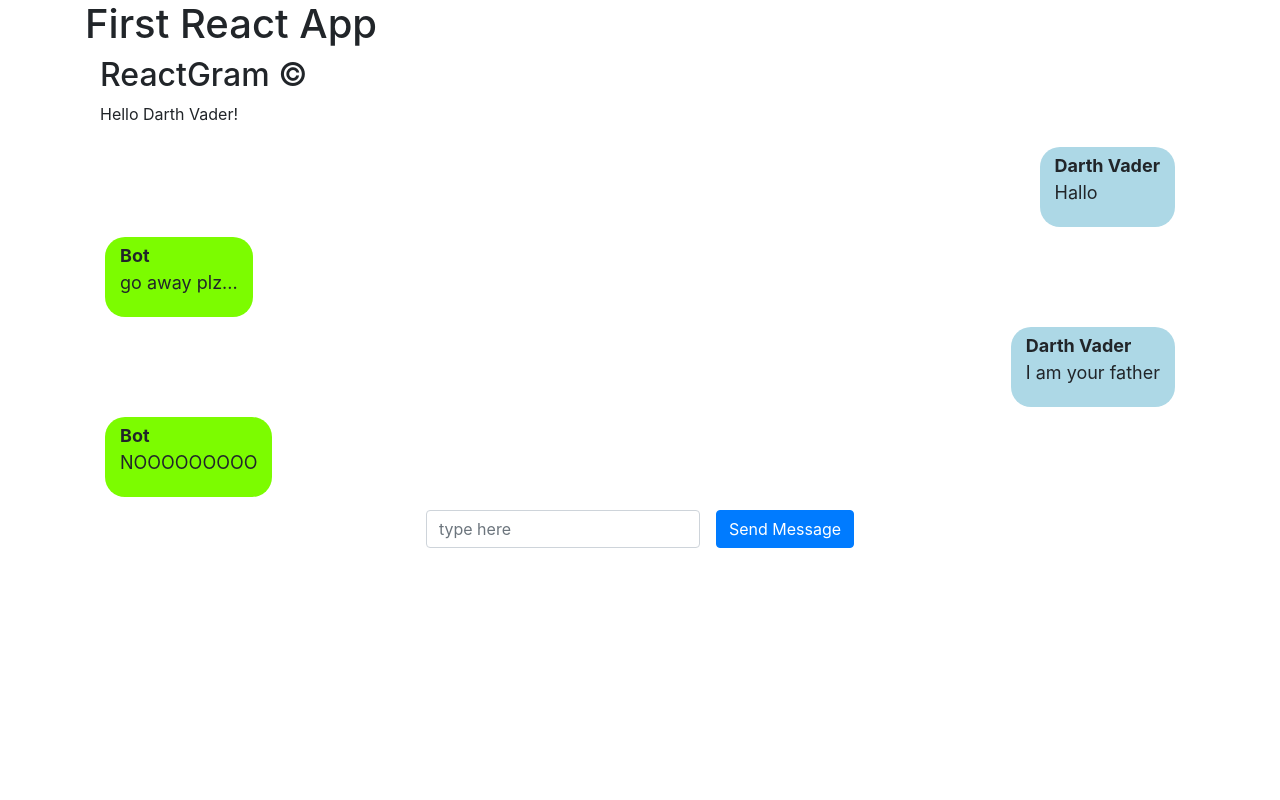
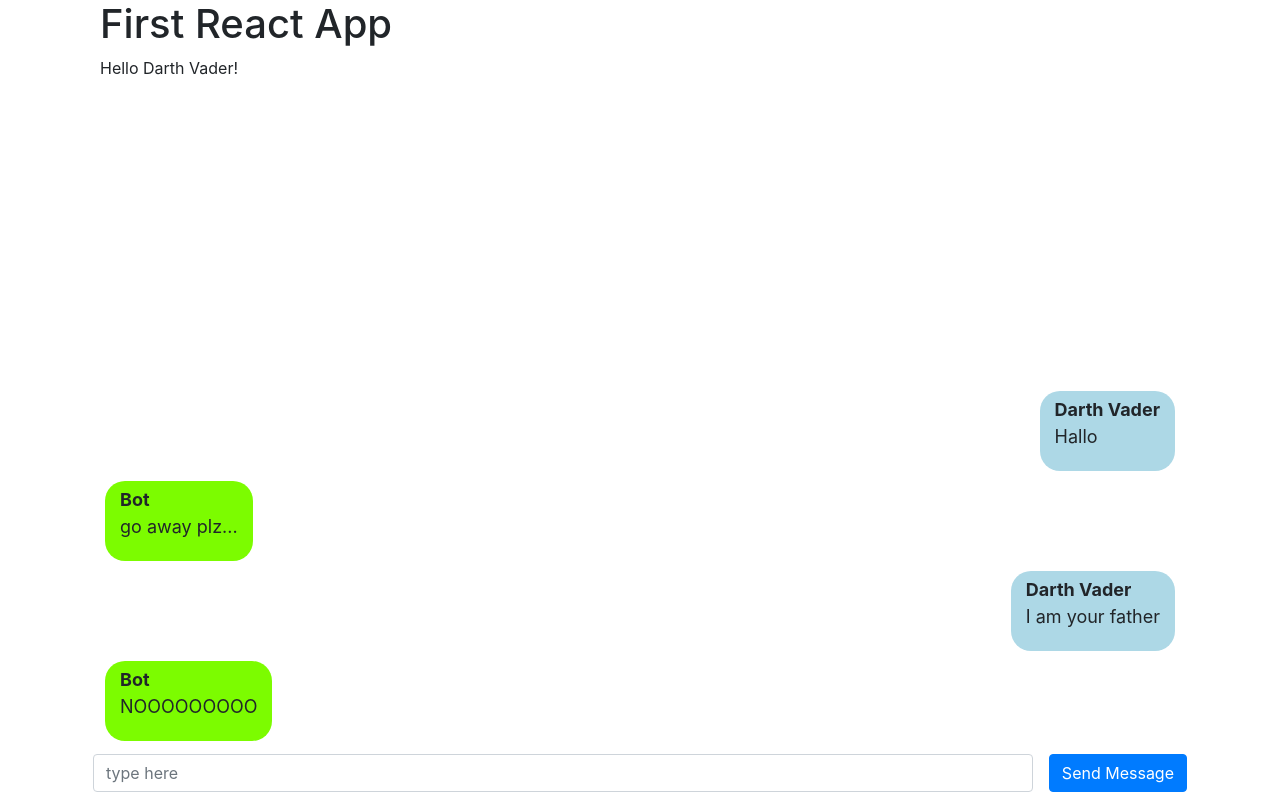
Before and after one commit to rri9/r-prof-2-22022020, a React app in the folder Students/Maxim Sozinov/: page / in a window 1280 px wide. Built offline with nearby package versions, Linux system fonts and the light colour scheme.

Commit message:
minor changes

```diff
--- a/Students/Maxim Sozinov/src/components/MessagesField/MessagesField.jsx
+++ b/Students/Maxim Sozinov/src/components/MessagesField/MessagesField.jsx
@@ -68,15 +68,15 @@ export default class Messages extends Component {
         let MessagesArr = this.state.msgArray.map( (message, index) => <Message key={ index } sender={ message.user } text={ message.text }/>)
 
         return (
-            <Container className="d-flex flex-column ewq ">
-                <h2>ReactGram &copy;</h2>
-                <p>Hello { usr }!</p>
+            <Container className="d-flex flex-column justify-content-end h-75">
 
-                <div className="d-flex flex-column qwe">
+
+
+                <div className="d-flex flex-column overflow-auto">
                     { MessagesArr }
                 </div>
 
-                <Row className="flex-nowrap m-auto">
+                <Row className="flex-nowrap">
                     <Form.Control
                         type="text"
                         className="m-2"
--- a/Students/Maxim Sozinov/src/components/MessagesField/style.css
+++ b/Students/Maxim Sozinov/src/components/MessagesField/style.css
@@ -1,8 +1,3 @@
 .qwe {
-   overflow-y: auto;
-   flex-shrink: 10;
-   /* max-height: 80%; */
+
 }
-.ewq {
-      max-height: 80%;
-}
--- a/Students/Maxim Sozinov/src/index.jsx
+++ b/Students/Maxim Sozinov/src/index.jsx
@@ -1,6 +1,6 @@
 import React from 'react';
 import ReactDom from 'react-dom';
-import { Container } from 'react-bootstrap';
+import { Container, Col, Row } from 'react-bootstrap';
 import 'bootstrap/dist/css/bootstrap.min.css';
 
 import Messages from './components/MessagesField/MessagesField.jsx';
@@ -9,8 +9,11 @@ let user = 'Darth Vader';
 
 /* jshint ignore:start */
 ReactDom.render (
-    <Container className="vh-100 overflow-hidden d-flex flex-column">
-        <h1>First React App</h1>
+    <Container className="vh-100 overflow-hidden d-flex flex-column justify-content-between">
+        <Col>
+            <h1>First React App</h1>
+            <p>Hello { user }!</p>
+        </Col>
         <Messages usr={ user }/>
     </Container>,
     document.getElementById('app')
```
